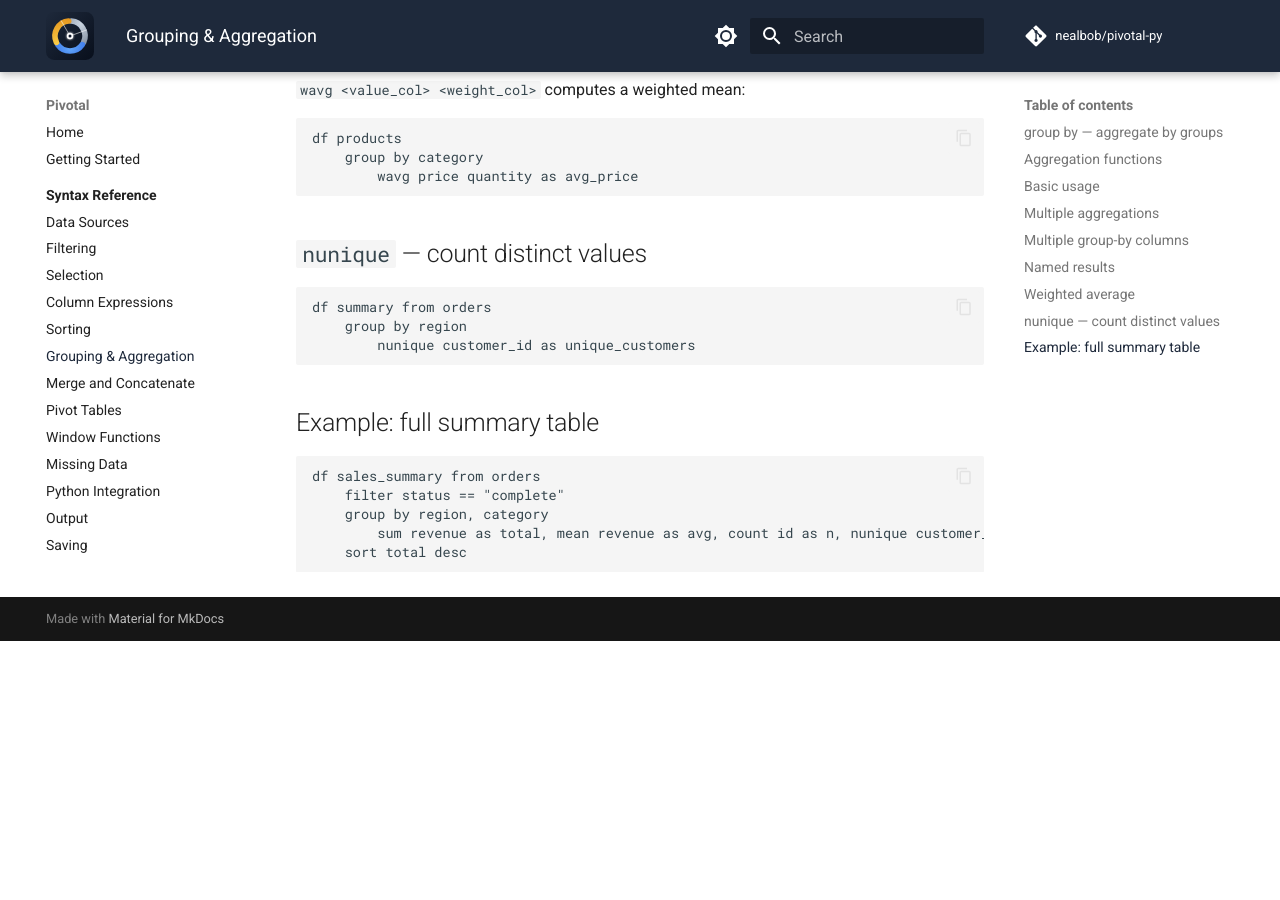
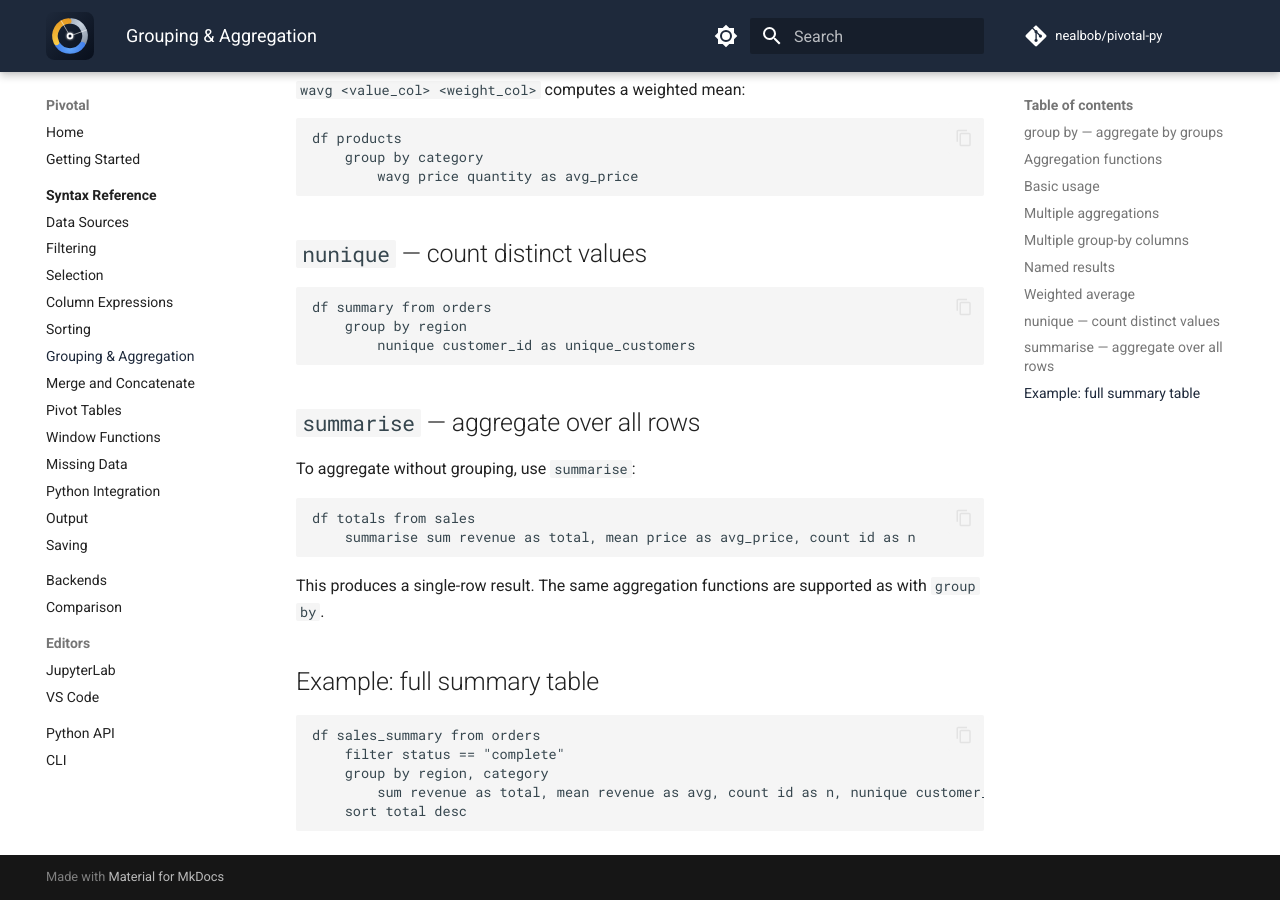
Before and after one commit to nealbob/pivotal-py, an MkDocs documentation site: the page built from docs/syntax/grouping.md, in a window 1280 px wide and 900 px high, scrolled down 2117 px. Built offline with MkDocs 1.6.1 and Material for MkDocs 9.7.7, drawn with Linux system fonts in a browser that asks for light colours; comment, search, counter and statistics services are not loaded; before the commit the page ends 2758 px from its top, so only the background shows below that.

Commit message:
add summarise to docs and PIVOTAL.md
Co-Authored-By: Claude Sonnet 4.6 <noreply@anthropic.com>

````diff
--- a/docs/syntax/grouping.md
+++ b/docs/syntax/grouping.md
@@ -101,6 +101,17 @@ df summary from orders
         nunique customer_id as unique_customers
 ```
 
+## `summarise` — aggregate over all rows
+
+To aggregate without grouping, use `summarise`:
+
+```pivotal
+df totals from sales
+    summarise sum revenue as total, mean price as avg_price, count id as n
+```
+
+This produces a single-row result. The same aggregation functions are supported as with `group by`.
+
 ## Example: full summary table
 
 ```pivotal
````
Also changed, not shown: PIVOTAL.md (+7 -0 lines).
